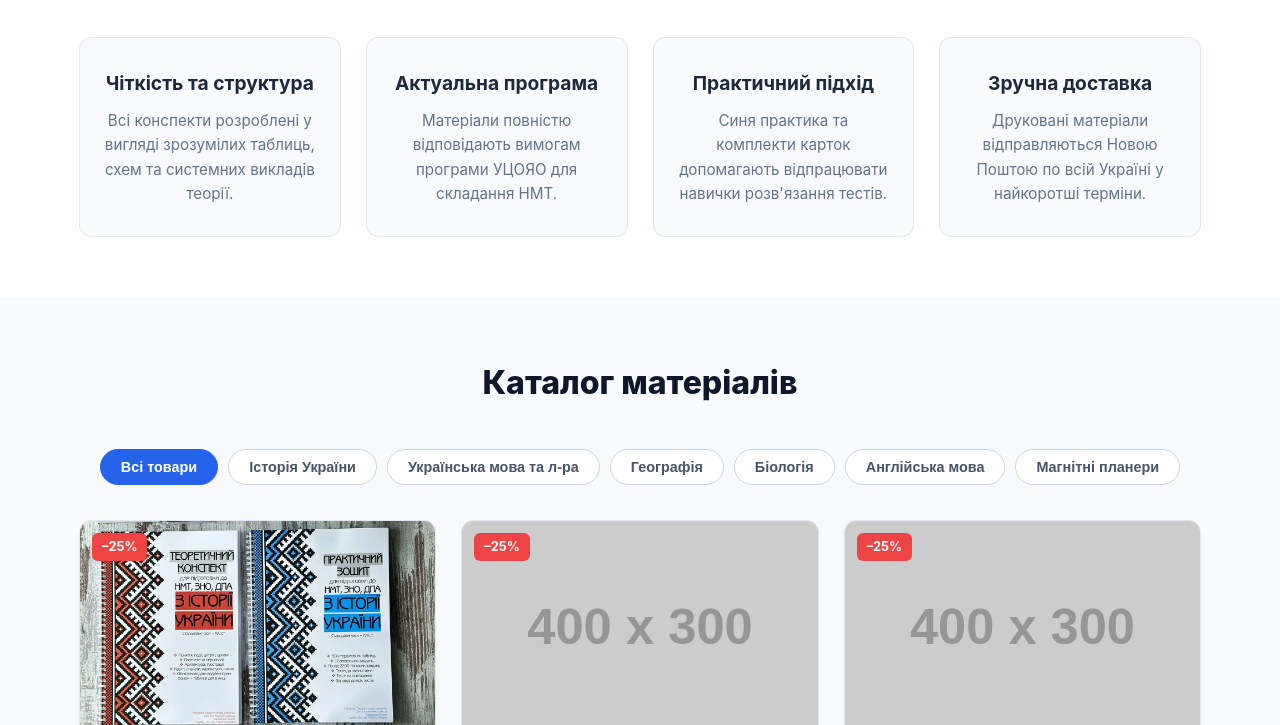
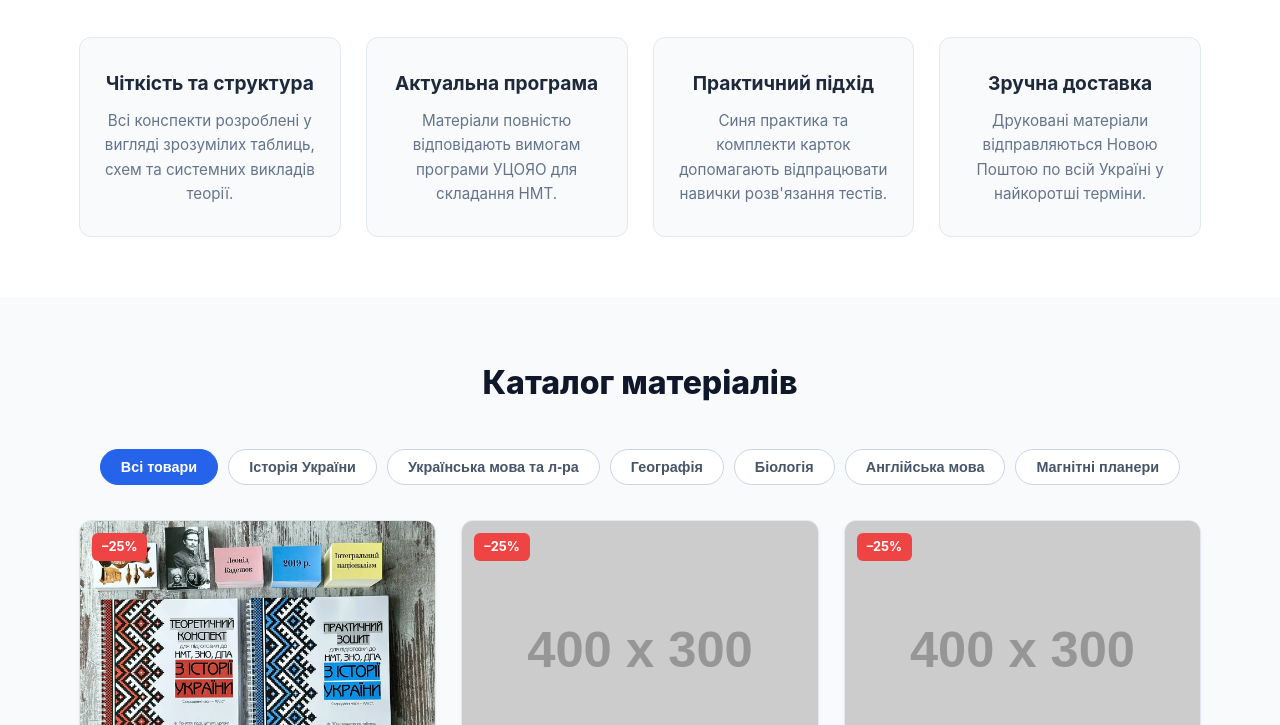
Before and after one commit to Freezerochek/zno-nmt, a plain HTML site: page index.html in a window 1280 px wide. Shown: the part 575-1300 px from the top of the page. Drawn offline with Linux system fonts and the light colour scheme; placeholder pictures from the web are drawn by us.

Commit message:
Update index.html

```diff
--- a/index.html
+++ b/index.html
@@ -251,7 +251,6 @@
     }
     .card-image {
       background: #e2e8f0;
-      height: 220px;
       overflow: hidden;
       display: flex;
       align-items: center;
```
